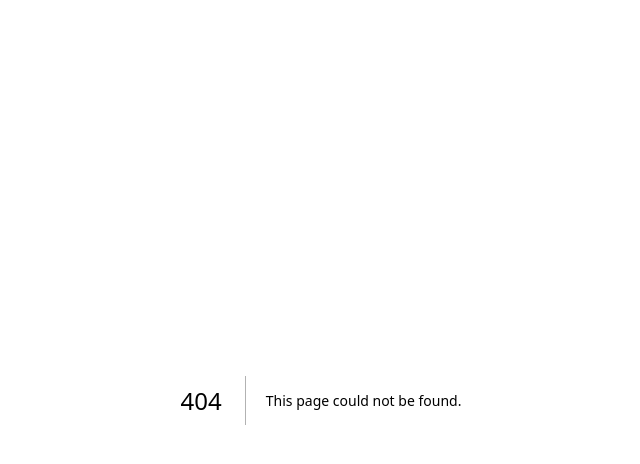
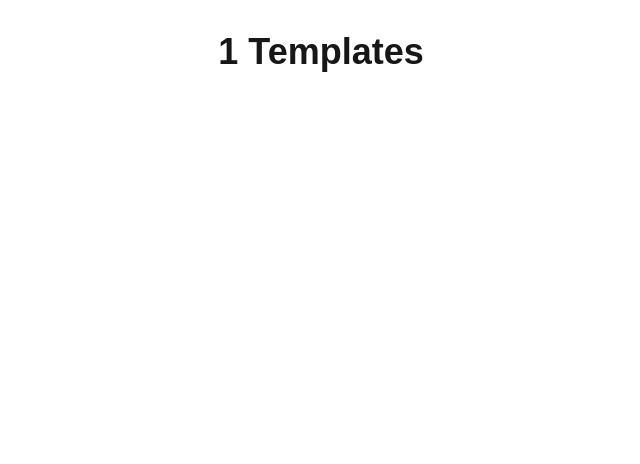
Before and after one commit to Airjam85/template-site, a Next.js app: page /templates/category/1 in a window 1280 px wide. Before the commit this address had no page. Shown: the top 464 px of the page, without its empty margins (319-959 px from the left). Built offline with nearby package versions, Linux system fonts and the light colour scheme.

Commit message:
Add SEO improvements, robots file, category structure, and internal linking

```diff
--- /dev/null
+++ b/app/templates/category/[category]/page.js
@@ -0,0 +1,36 @@
+import templates from "../../../../content/templates.json";
+import Link from "next/link";
+
+export async function generateStaticParams() {
+  const categories = [...new Set(templates.map(t => t.category).filter(Boolean))];
+
+  return categories.map(category => ({
+    category,
+  }));
+}
+
+export default function CategoryPage({ params }) {
+  const { category } = params;
+
+  const filtered = templates.filter(t => t.category === category);
+
+  return (
+    <main className="max-w-4xl mx-auto p-8">
+      <h1 className="text-4xl font-bold mb-6 capitalize">
+        {category} Templates
+      </h1>
+
+      <div className="grid gap-3">
+        {filtered.map(t => (
+          <Link
+            key={t.slug}
+            href={`/templates/${t.slug}`}
+            className="text-blue-600 hover:underline"
+          >
+            {t.title}
+          </Link>
+        ))}
+      </div>
+    </main>
+  );
+}
```
Also changed, not shown: app/templates/[slug]/category/[category]/page.js (deleted).
